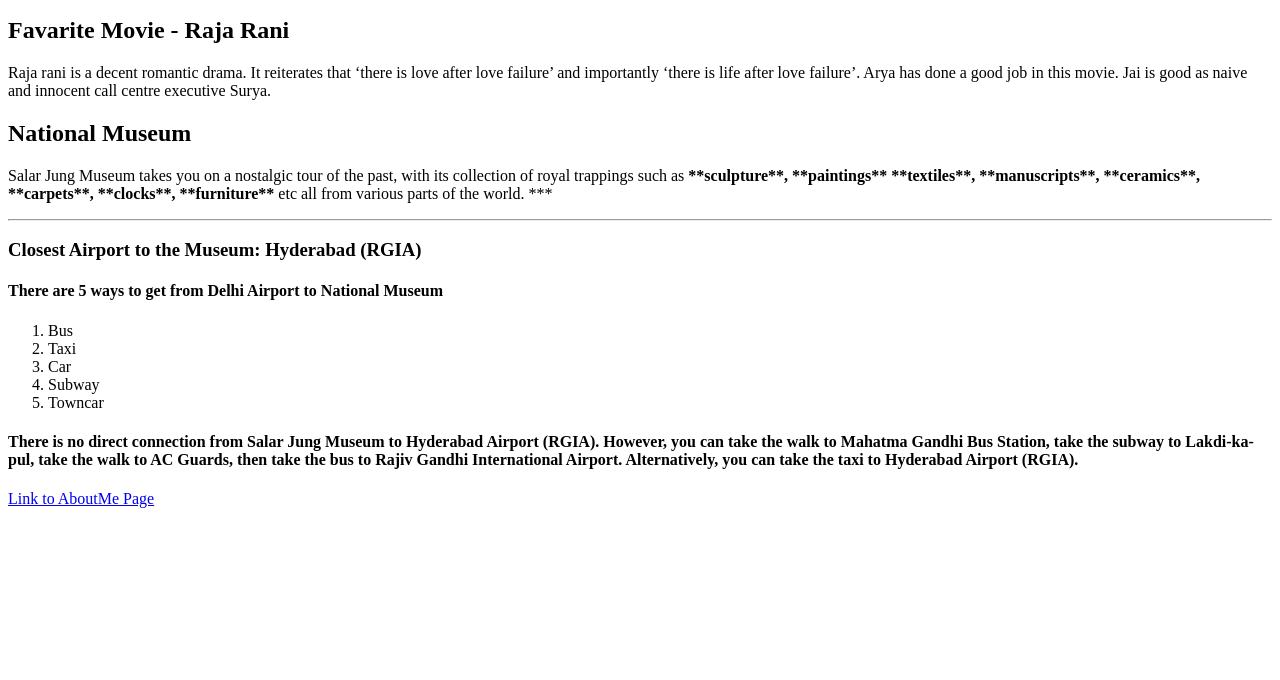
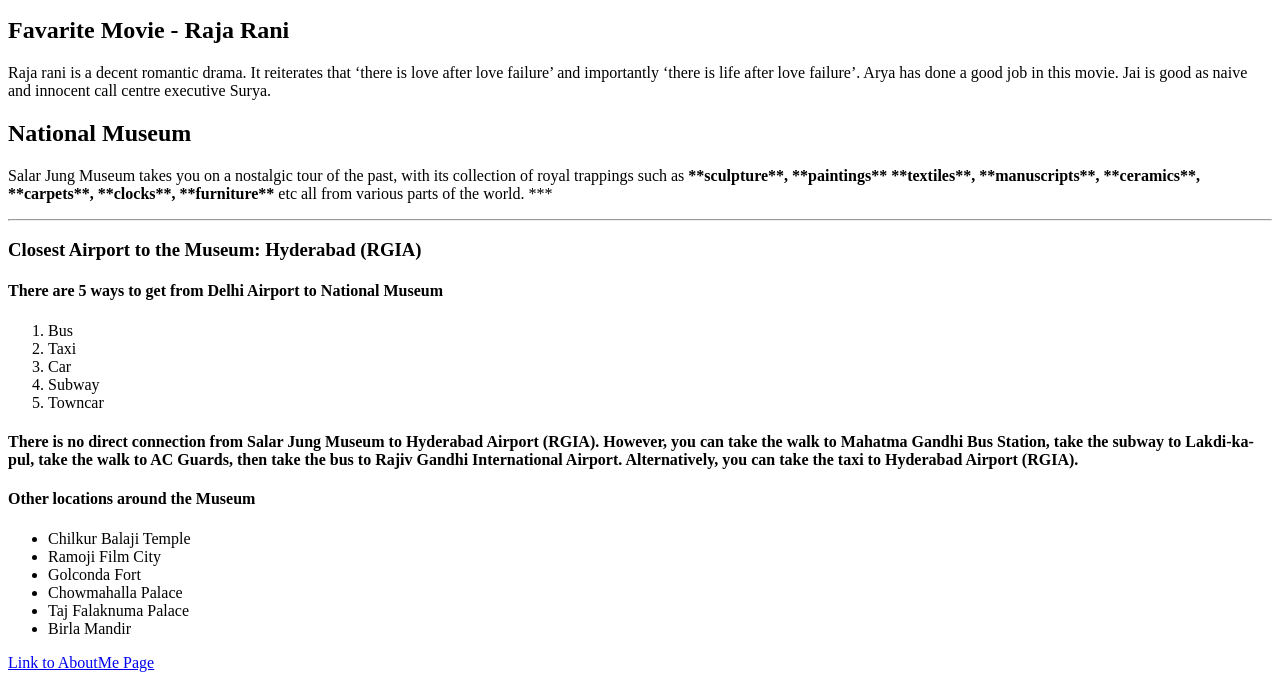
Before and after one commit to 44-563-Web-Apps-F22/44563-webapps-assignment-3-likhithalavu, a plain HTML site: page bonus.html in a window 1280 px wide. Shown: the part 127-807 px from the top of the page. Drawn offline with Linux system fonts and the light colour scheme.

Commit message:
added other places around museum

```diff
--- a/bonus.html
+++ b/bonus.html
@@ -28,7 +28,15 @@
 		</ol>
 	  <h4>There is no direct connection from Salar Jung Museum to Hyderabad Airport (RGIA). However, you can take the walk to Mahatma Gandhi Bus Station, take the subway to Lakdi-ka-pul, take the walk to AC Guards, then take the bus to Rajiv Gandhi International Airport. Alternatively, you can take the taxi to Hyderabad Airport (RGIA). </h4>
 
-
-      <a href="https://github.com/44-563-Web-Apps-F22/44563-webapps-assignment-3-tejapathuri/blob/main/aboutme.html"> Link to AboutMe Page </a>
+	  <h4> Other locations around the Museum </h4>
+          <ul>
+          <li> Chilkur Balaji Temple </li>
+          <li> Ramoji Film City </li>
+          <li> Golconda Fort </li>
+          <li> Chowmahalla Palace</li>
+          <li> Taj Falaknuma Palace </li>
+          <li> Birla Mandir </li>
+          </ul>
+      <a href="https://github.com/44-563-Web-Apps-F22/44563-webapps-assignment-3-likhithalavu/blob/main/aboutme.html"> Link to AboutMe Page </a>
   </body>
   </html>
```
